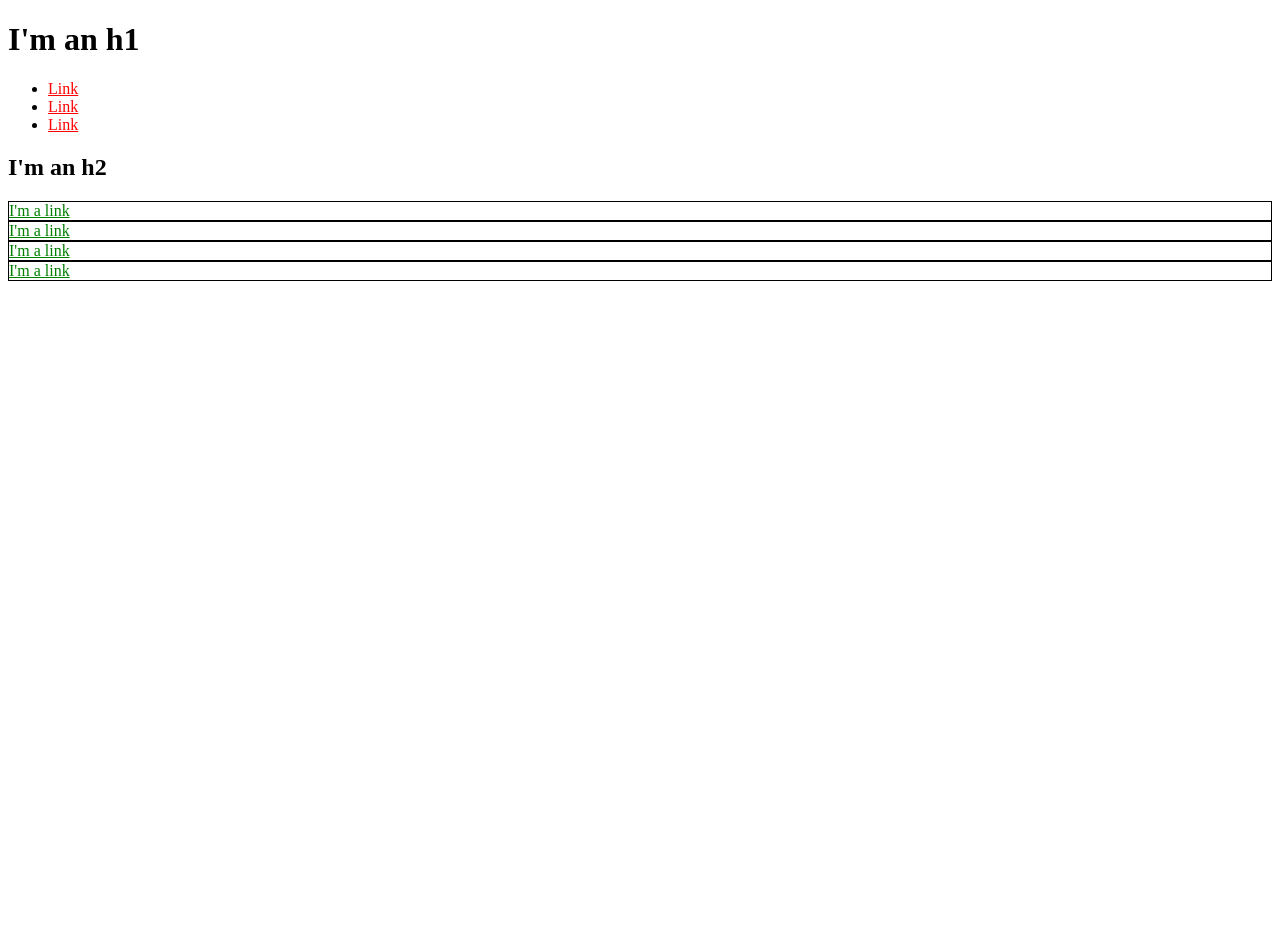
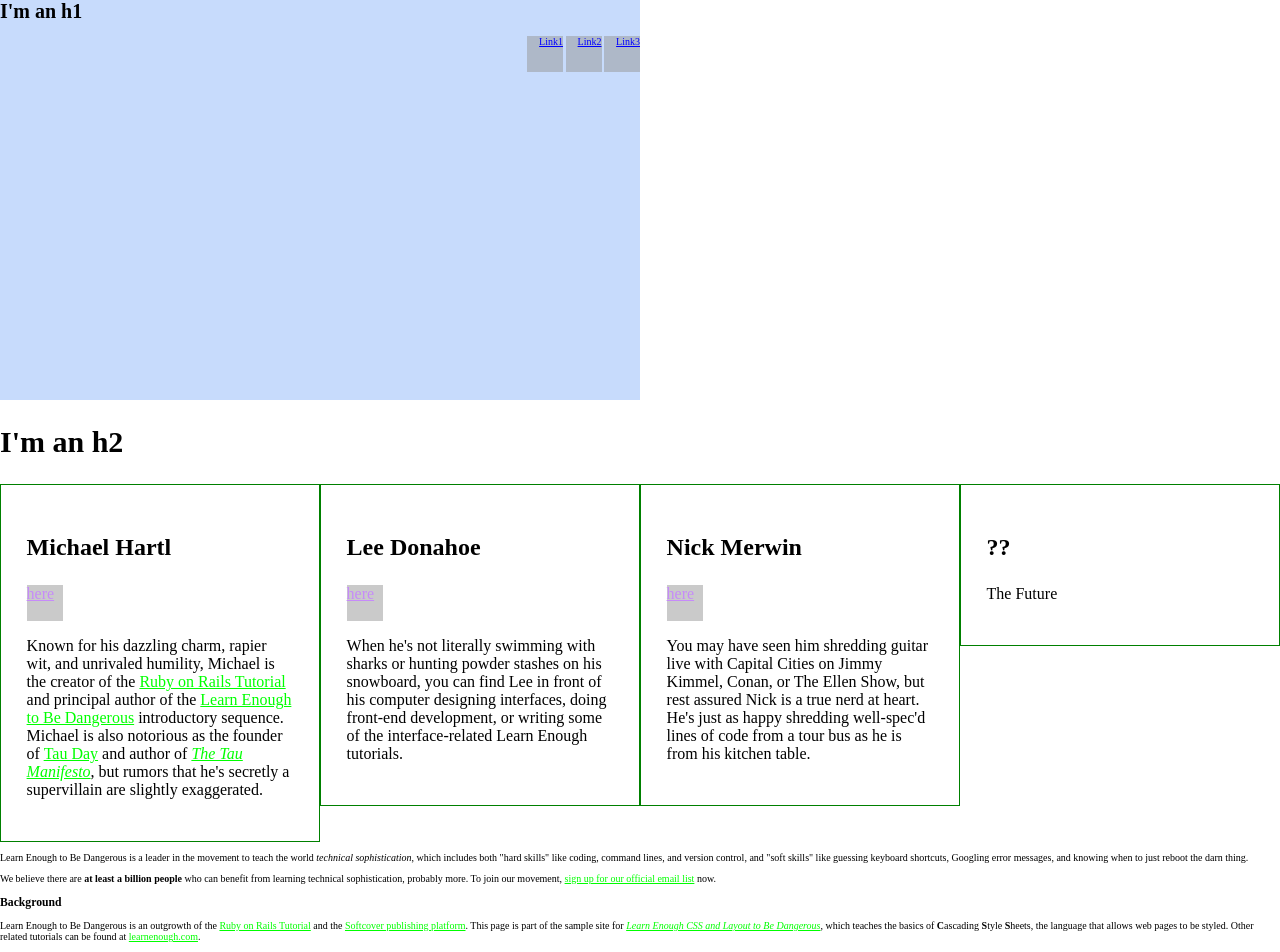
Before and after one commit to educifuentes/educifuentes.github.io, a plain HTML site: page index.html in a window 1280 px wide. Before the commit the page ends 800 px from the top, so only its background shows below. Drawn offline with Linux system fonts and the light colour scheme.

Commit message:
chapter 4

```diff
--- a/index.html
+++ b/index.html
@@ -2,33 +2,198 @@
 <html>
   <head>
     <title>Test Page: Don't Panic</title>
-    <meta charset="utf-8">
+    <meta charset="utf-8" />
+    <style>
+      /* GLOBAL STYLES */
+      html,
+      body {
+        margin: 0;
+        padding: 0;
+      }
+
+      .full-hero {
+        background-color: #c7dbfc;
+        height: 50vh;
+        width: 50vw;
+      }
+
+      .full-hero li {
+        display: inline;
+      }
+
+      h1 {
+        margin-top: 0;
+        font-size: 2em;
+      }
+
+      a {
+        color: #00ff00;
+      }
+
+      body {
+        /* height: 800px; */
+        font-size: 62.5%;
+      }
+
+      h2 {
+        font-size: 30px;
+      }
+
+      div.bio-box {
+        border: 1px solid green;
+      }
+
+      /* SOCIAL STYLES */
+      .social-link {
+        background: rgba(150, 150, 150, 0.5);
+        color: blue;
+        display: inline-block;
+        height: 36px;
+        width: 36px;
+      }
+
+      .social-list {
+        list-style: none;
+        padding: 0;
+        text-align: right;
+      }
+
+      .social-list > li {
+        display: inline-block;
+      }
+
+      .show {
+        display: block;
+      }
+
+      /* BIO STYLES */
+
+      .bio-wrapper {
+        font-size: 24px;
+        overflow: hidden;
+      }
+
+      .bio-wrapper:after {
+        visibility: hidden;
+        display: block;
+        font-size: 0;
+        content: " ";
+        clear: both;
+        height: 0;
+      }
+
+      .bio-box {
+        border: 1px solid black;
+        width: 50%;
+        float: left;
+        font-size: 1rem;
+        padding: 2%;
+        width: 25%;
+        box-sizing: border-box;
+      }
+
+      .bio-box > a {
+        color: #c68bf9;
+      }
+
+      .bio-box h3 {
+        font-size: 1.5em;
+      }
+    </style>
   </head>
+
   <body>
+    <div class="full-hero">
       <h1>I'm an h1</h1>
-    <ul>
+      <ul class="social-list">
         <li>
-        <a href="https://example.com/" style="color: red;">Link</a>
+          <a href="https://example.com/" class="social-link">Link1</a>
         </li>
         <li>
-        <a href="https://example.com/" style="color: red;">Link</a>
+          <a href="https://example.com/" class="social-link">Link2</a>
         </li>
         <li>
-        <a href="https://example.com/" style="color: red;">Link</a>
+          <a href="https://example.com/" class="social-link">Link3</a>
         </li>
       </ul>
+    </div>
+
     <h2>I'm an h2</h2>
-    <div style="border: 1px solid black;">
-      <a href="https://example.com/" style="color: green;">I'm a link</a>
+
+    <div class="bio-wrapper">
+      <div class="bio-box">
+        <h3>Michael Hartl</h3>
+        <a href="https://twitter.com/mhartl" class="social-link show">here</a>
+        <div class="bio-copy">
+          <p>
+            Known for his dazzling charm, rapier wit, and unrivaled humility,
+            Michael is the creator of the
+            <a href="https://www.railstutorial.org/">Ruby on Rails Tutorial</a>
+            and principal author of the
+            <a href="https://learnenough.com/"> Learn Enough to Be Dangerous</a>
+            introductory sequence. Michael is also notorious as the founder of
+            <a href="http://tauday.com/">Tau Day</a> and author of
+            <a href="http://tauday.com/tau-manifesto"
+              ><em>The Tau Manifesto</em></a
+            >, but rumors that he's secretly a supervillain are slightly
+            exaggerated.
+          </p>
         </div>
-    <div style="border: 1px solid black;">
-      <a href="https://example.com/" style="color: green;">I'm a link</a>
       </div>
-    <div style="border: 1px solid black;">
-      <a href="https://example.com/" style="color: green;">I'm a link</a>
+      <div class="bio-box">
+        <h3>Lee Donahoe</h3>
+          <a href="https://twitter.com/leedonahoe" class="social-link">here</a>
+          <p>
+            When he's not literally swimming with sharks or hunting powder
+            stashes on his snowboard, you can find Lee in front of his computer
+            designing interfaces, doing front-end development, or writing some
+            of the interface-related Learn Enough tutorials.
+          </p>
       </div>
-    <div style="border: 1px solid black;">
-      <a href="https://example.com/" style="color: green;">I'm a link</a>
+      <div class="bio-box">
+        <h3>Nick Merwin</h3>
+        <a href="https://twitter.com/nickmerwin" class="social-link">here</a>
+        <p>
+          You may have seen him shredding guitar live with Capital Cities on
+          Jimmy Kimmel, Conan, or The Ellen Show, but rest assured Nick is a
+          true nerd at heart. He's just as happy shredding well-spec'd lines of
+          code from a tour bus as he is from his kitchen table.
+        </p>
       </div>
+      <div class="bio-box">
+        <h3>??</h3>
+        <p>The Future</p>
+      </div>
+    </div>
+
+    <p>
+      Learn Enough to Be Dangerous is a leader in the movement to teach the
+      world <em>technical sophistication</em>, which includes both "hard skills"
+      like coding, command lines, and version control, and "soft skills" like
+      guessing keyboard shortcuts, Googling error messages, and knowing when to
+      just reboot the darn thing.
+    </p>
+    <p>
+      We believe there are <strong>at least a billion people</strong> who can
+      benefit from learning technical sophistication, probably more. To join our
+      movement,
+      <a href="https://learnenough.com/#email_list"
+        >sign up for our official email list</a
+      >
+      now.
+    </p>
+    <h3>Background</h3>
+    <p>
+      Learn Enough to Be Dangerous is an outgrowth of the
+      <a href="https://www.railstutorial.org/">Ruby on Rails Tutorial</a> and
+      the <a href="https://www.softcover.io/">Softcover publishing platform</a>.
+      This page is part of the sample site for
+      <a href="https://learnenough.com/css-tutorial"
+        ><em>Learn Enough CSS and Layout to Be Dangerous</em></a
+      >, which teaches the basics of <strong>C</strong>ascading
+      <strong>S</strong>tyle <strong>S</strong>heets, the language that allows
+      web pages to be styled. Other related tutorials can be found at
+      <a href="https://learnenough.com/">learnenough.com</a>.
+    </p>
   </body>
 </html>
```
Lines whose indentation alone changed are shown as unchanged.
